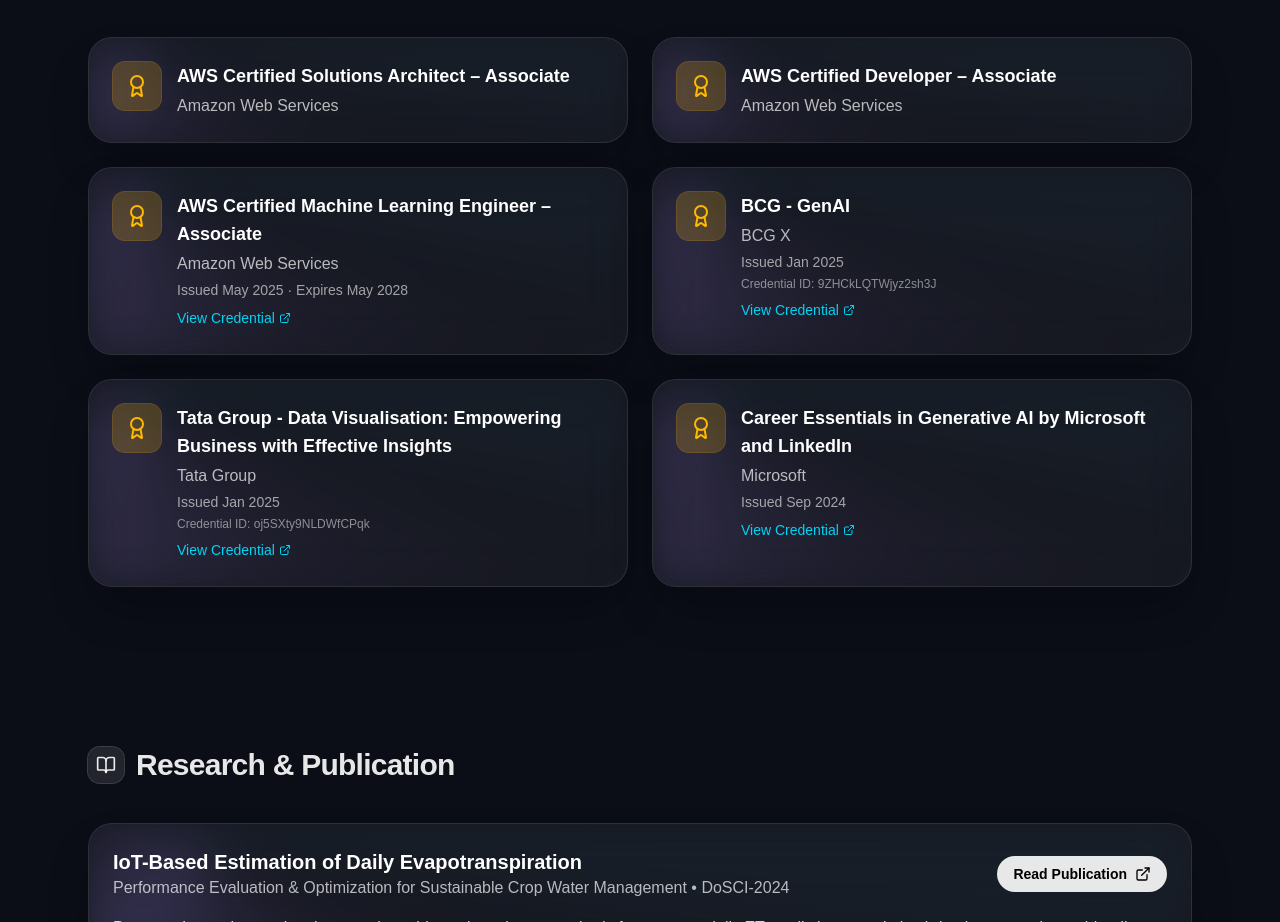
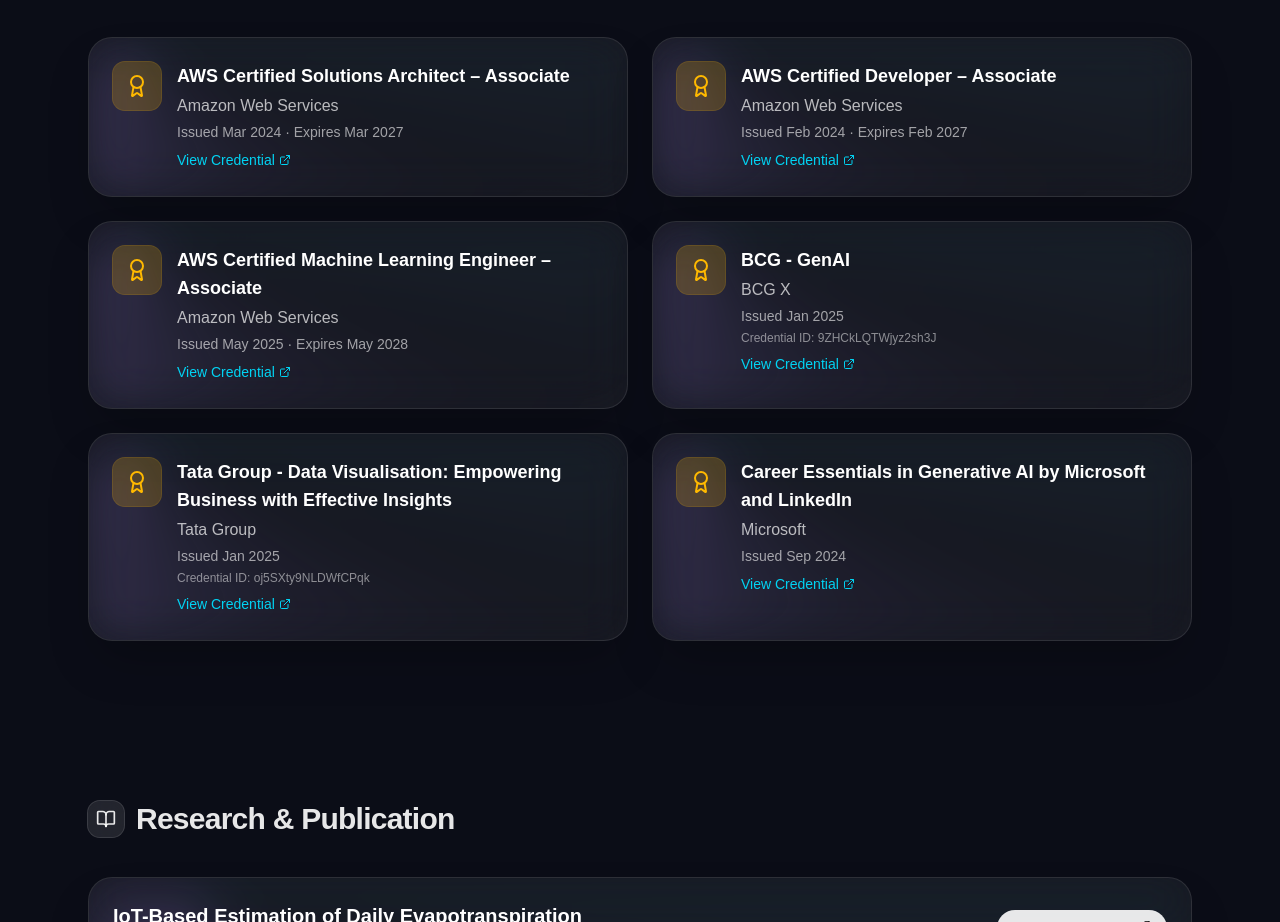
Before and after one commit to Harshabhi6129/Harsha_Portfolio, a Next.js app: page / in a window 1280 px wide. Shown: the part 4509-5431 px from the top of the page. Built offline with nearby package versions, Linux system fonts and the light colour scheme.

Commit message:
Add issue dates and credential links to AWS certifications

```diff
--- a/src/app/page.tsx
+++ b/src/app/page.tsx
@@ -157,11 +157,17 @@
     {
       title: "AWS Certified Solutions Architect – Associate",
       issuer: "Amazon Web Services",
+      issued: "Mar 2024",
+      expires: "Mar 2027",
+      link: "#",
       icon: "award",
     },
     {
       title: "AWS Certified Developer – Associate",
       issuer: "Amazon Web Services",
+      issued: "Feb 2024",
+      expires: "Feb 2027",
+      link: "#",
       icon: "award",
     },
     {
```
